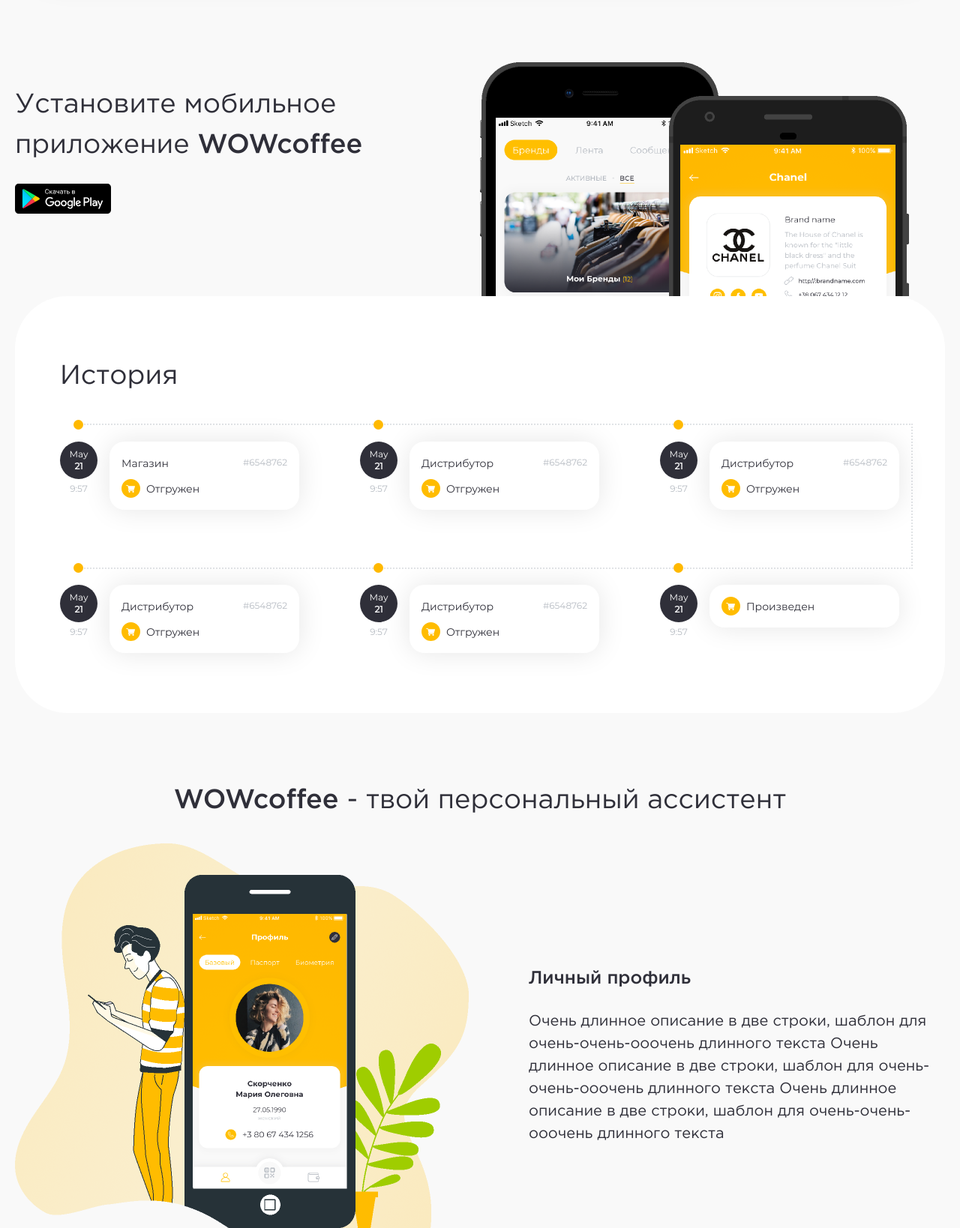
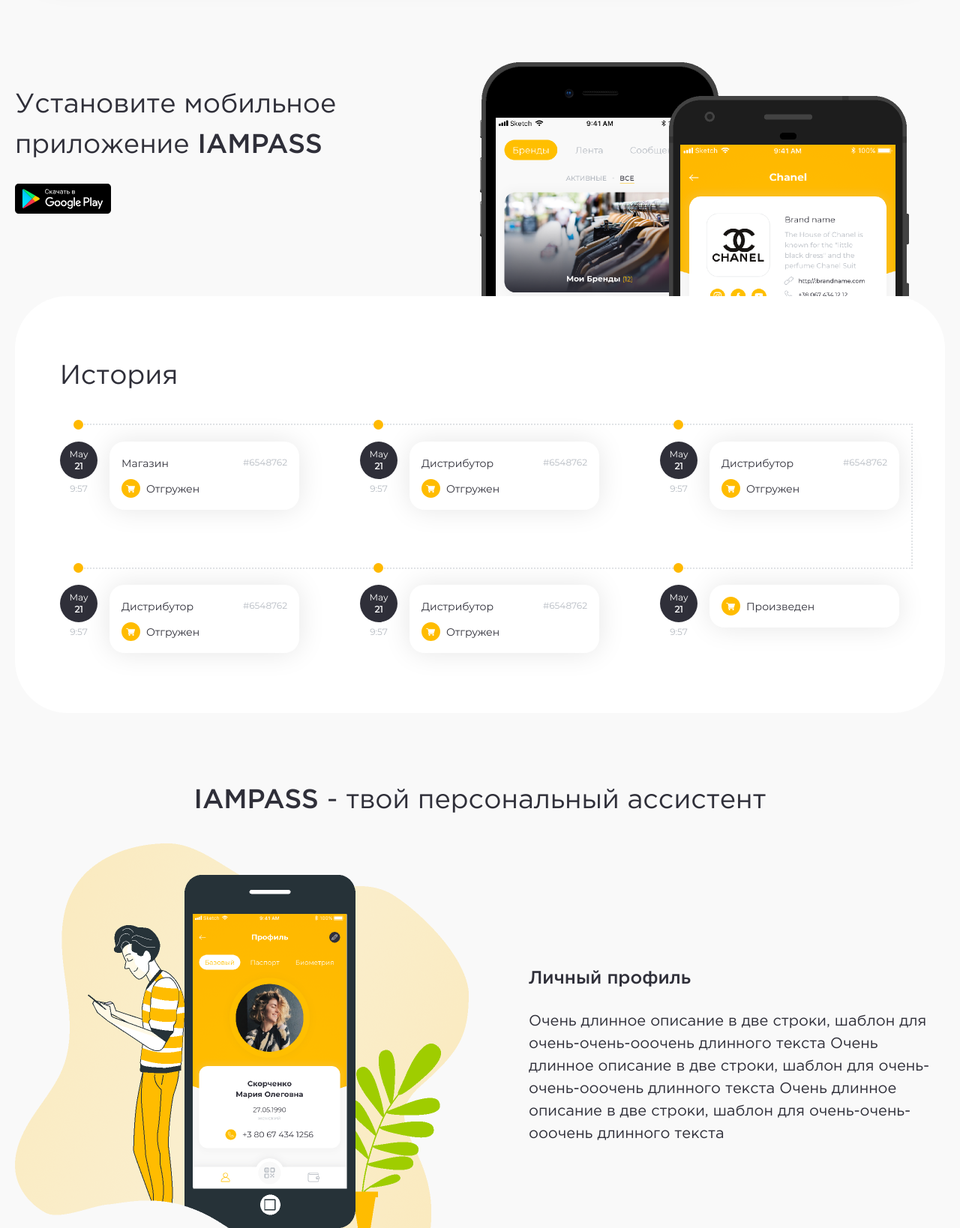
Before and after one commit to misha1737/iampass, a website: page index.html in a window 1280 px wide. Shown: the part 1184-2822 px from the top of the page at 75% size. Drawn offline with Linux system fonts and the light colour scheme.

Commit message:
first commit

```diff
--- a/index.html
+++ b/index.html
@@ -3,7 +3,7 @@
   <head>
     <meta charset="UTF-8" />
     <meta name="viewport" content="width=device-width, initial-scale=1">
-    <title>WOW Coffee</title>
+    <title>IAMPASS</title>
     <link href="build/css/index.css" rel="stylesheet" />
   </head>
   <body>
@@ -77,7 +77,7 @@
     <div class="conteiner api">
       <div class="row">
         <div class="instalApi">
-          <h2>Установите мобильное приложение <span>WOWcoffee</span></h2>
+          <h2>Установите мобильное приложение <span>IAMPASS</span></h2>
           <img src="./assets/google-play.svg" alt="" />
         </div>
         <div class="phones">
@@ -210,7 +210,7 @@
 
     <div class="conteiner assistant">
       <div class="row">
-        <h2><span>WOWcoffee</span> - твой персональный ассистент</h2>
+        <h2><span>IAMPASS</span> - твой персональный ассистент</h2>
         <div class="assistant__info">
           <div class="text">
             <h3>Личный профиль</h3>
@@ -269,7 +269,7 @@
       <div class="background"></div>
       <div class="row">
         <div class="footer__text">
-          <h3>Установите мобильное приложение <span>WOWcoffee</span></h3>
+          <h3>Установите мобильное приложение <span>IAMPASS</span></h3>
           <p>
             Очень длинное описание в две строки, шаблон для очень-очень-ооочень
             длинного текста Очень длинное описание в две строки, шаблон для
```
